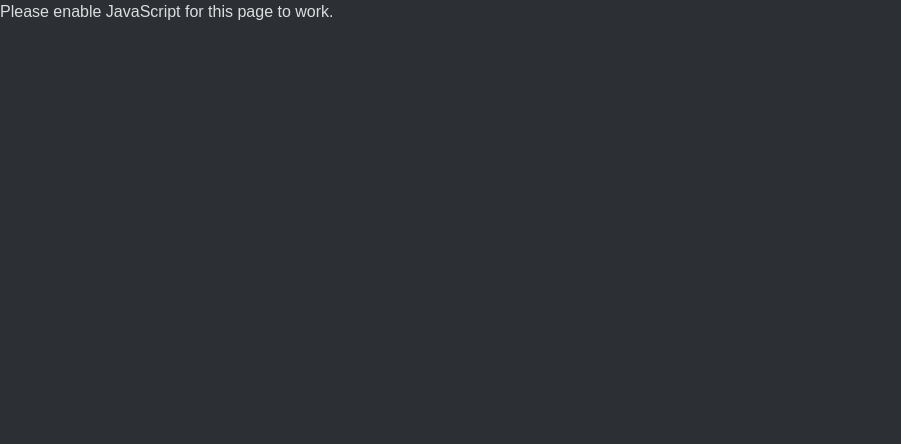
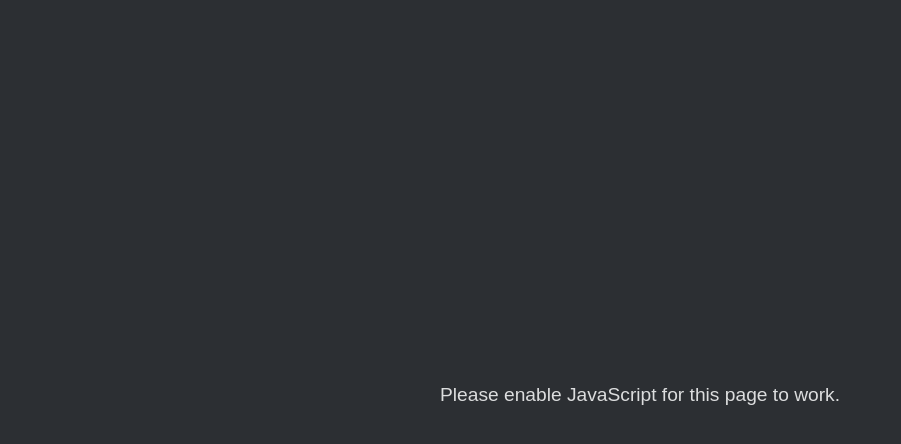
Before and after one commit to cdc-sys/about-me, a plain HTML site: page index.html in a window 1280 px wide. Shown: the whole page, without its empty margins (0-901 px from the left). Drawn offline with Linux system fonts and the light colour scheme.

Commit message:
fix style.

```diff
--- a/index.html
+++ b/index.html
@@ -70,7 +70,13 @@
         }
     </style>
 </head>
+<body>
+  <div class="container">
+    <p>
 Please enable JavaScript for this page to work.
+    </p>
+  </div>
+</body>
 <script>
   //location.replace("./beta")
 </script>
```
